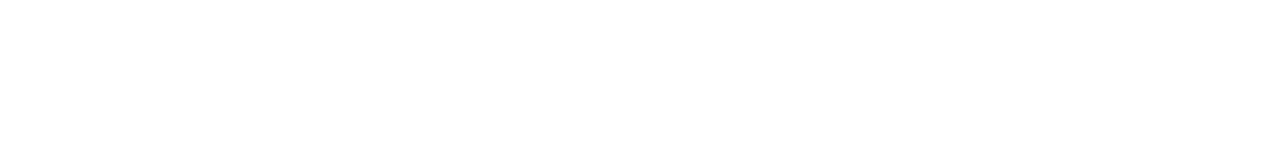
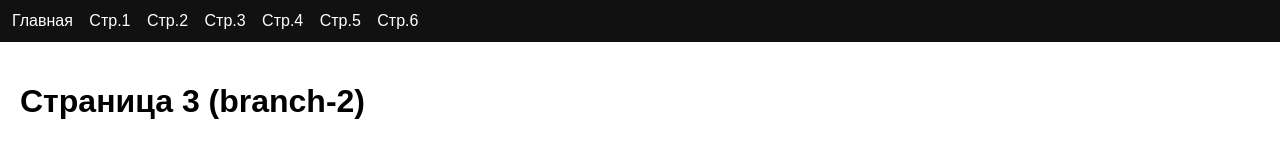
Before and after one commit to Mirachok/github-pages-site, a plain HTML site: page page3.html in a window 1280 px wide. Drawn offline with Linux system fonts and the light colour scheme.

Commit message:
update 1

```diff
--- a/index.html
+++ b/index.html
@@ -1,3 +1,13 @@
+<!DOCTYPE html>
+<html lang="ru">
+<head>
+  <meta charset="UTF-8" />
+  <meta name="viewport" content="width=device-width, initial-scale=1.0"/>
+  <title>Главная</title>
+  <link rel="stylesheet" href="css/style.css" />
+</head>
+<body>
+
 <nav>
   <a href="index.html">Главная</a>
   <a href="page1.html">Стр.1</a>
@@ -7,3 +17,11 @@
   <a href="page5.html">Стр.5</a>
   <a href="page6.html">Стр.6</a>
 </nav>
+
+<main>
+  <h1>Главная страница</h1>
+  <p>Сайт: 6 страниц, 3 ветки Git, публикация на GitHub Pages.</p>
+</main>
+
+</body>
+</html>
--- a/page3.html
+++ b/page3.html
@@ -0,0 +1,20 @@
+<!DOCTYPE html>
+<html lang="ru">
+<head>
+  <meta charset="UTF-8" />
+  <title>Страница 3</title>
+  <link rel="stylesheet" href="css/style.css" />
+</head>
+<body>
+<nav>
+  <a href="index.html">Главная</a>
+  <a href="page1.html">Стр.1</a>
+  <a href="page2.html">Стр.2</a>
+  <a href="page3.html">Стр.3</a>
+  <a href="page4.html">Стр.4</a>
+  <a href="page5.html">Стр.5</a>
+  <a href="page6.html">Стр.6</a>
+</nav>
+<main><h1>Страница 3 (branch-2)</h1></main>
+</body>
+</html>
```
Also changed, not shown: page1.html (+21 -0 lines), page2.html (+20 -0 lines), page4.html (+20 -0 lines), page5.html (+20 -0 lines), page6.html (+20 -0 lines).
